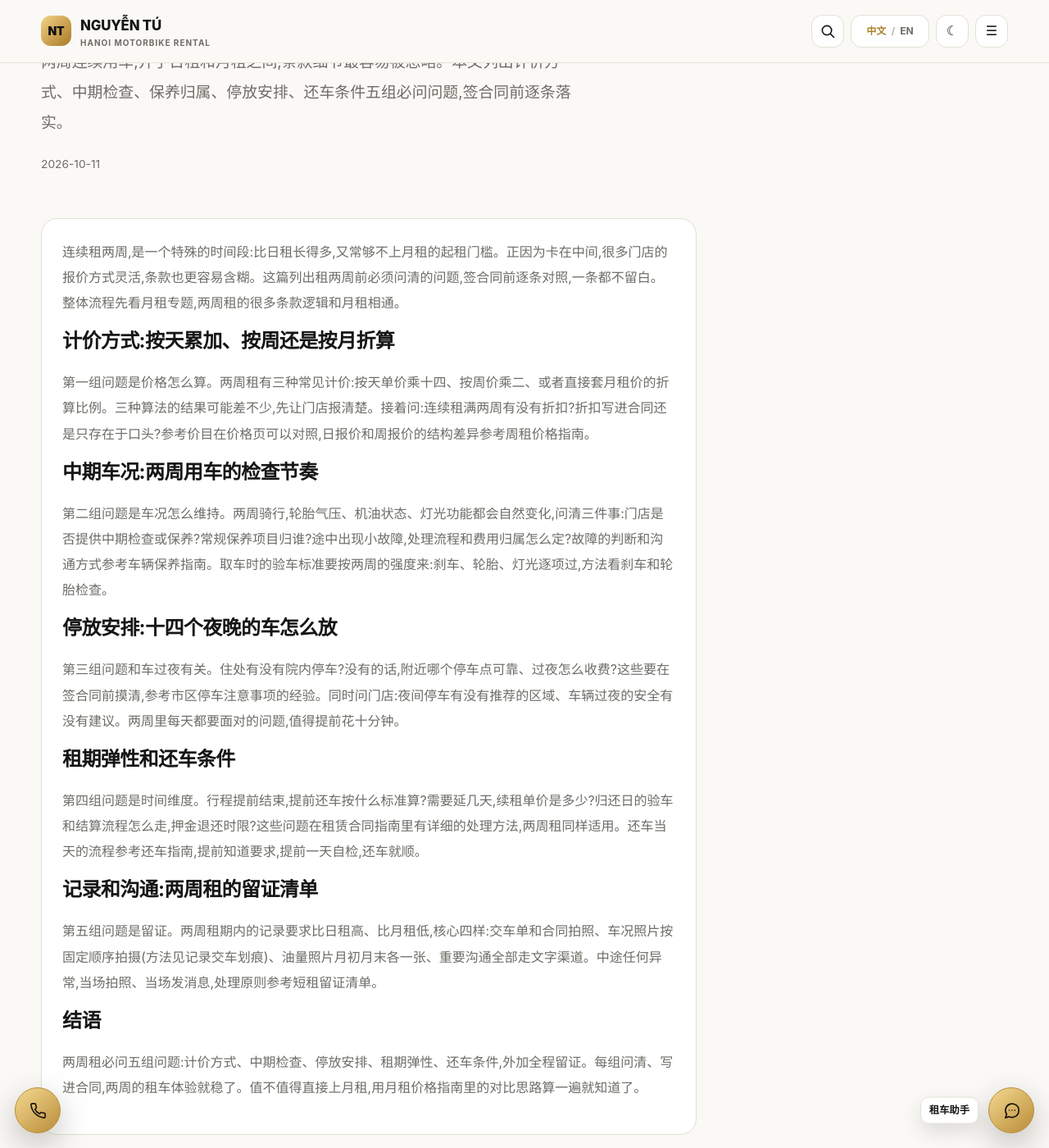
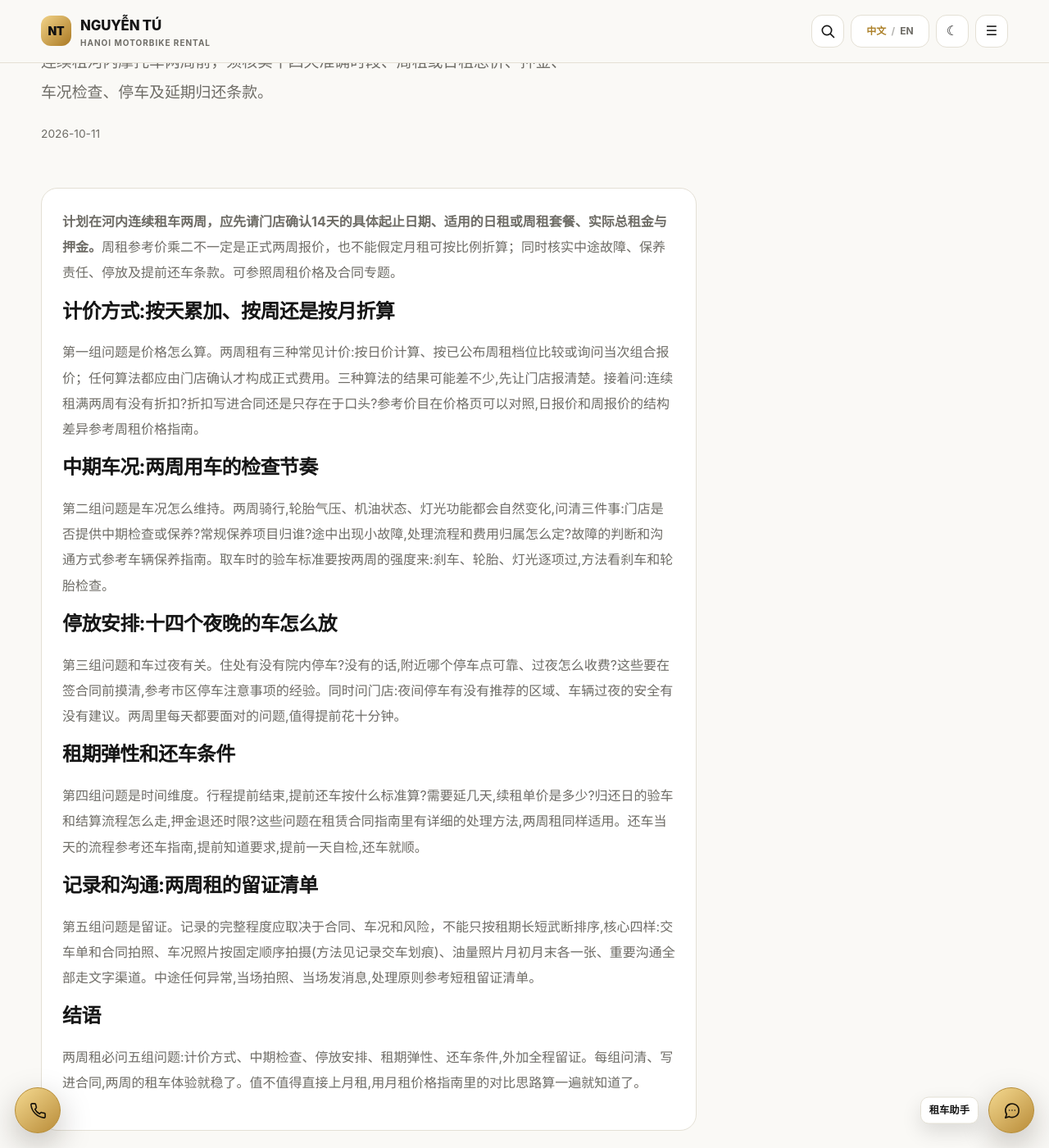
Before and after one commit to thuexemayhanoi/china, a Jekyll site: the page built from _posts/2026-10-11-hanoi-rental-longterm-05.md, in a window 1280 px wide and 1400 px high, scrolled down 221 px. Shown: the whole window at 82% size. Built offline with Jekyll 4.4.1, drawn with Linux system fonts in a browser that asks for light colours.

Commit message:
seo(china): direct answer and factual audit 2026-10-11-hanoi-rental-longterm-05.md

```diff
--- a/_posts/2026-10-11-hanoi-rental-longterm-05.md
+++ b/_posts/2026-10-11-hanoi-rental-longterm-05.md
@@ -5,18 +5,19 @@ topic: "rental"
 subtopic: "monthly"
 permalink: "/blog/hanoi-rental-longterm-05/"
 title: "连续租车两周该先询问什么"
-description: "两周连续用车,介于日租和月租之间,条款细节最容易被忽略。本文列出计价方式、中期检查、保养归属、停放安排、还车条件五组必问问题,签合同前逐条落实。"
+description: "连续租河内摩托车两周前，须核实十四天准确时段、周租或日租总价、押金、车况检查、停车及延期归还条款。"
+last_modified_at: "2026-10-12"
 primary_keyword: "河内摩托车月租"
 date: "2026-10-11 17:20:46 +0700"
 seo_silo: "rental/monthly"
 breadcrumbs: [{"label": "博客", "href": "/blog/"}, {"label": "专题", "href": "/topics/rental/monthly/"}, {"label": "连续租车两周该先询问什么"}]
 publication_method: "automated_qa"
 ---
-连续租两周,是一个特殊的时间段:比日租长得多,又常够不上月租的起租门槛。正因为卡在中间,很多门店的报价方式灵活,条款也更容易含糊。这篇列出租两周前必须问清的问题,签合同前逐条对照,一条都不留白。整体流程先看[月租专题](/topics/rental/monthly/),两周租的很多条款逻辑和月租相通。
+**计划在河内连续租车两周，应先请门店确认14天的具体起止日期、适用的日租或周租套餐、实际总租金与押金。**周租参考价乘二不一定是正式两周报价，也不能假定月租可按比例折算；同时核实中途故障、保养责任、停放及提前还车条款。可参照[周租价格](/topics/pricing/weekly/)及[合同专题](/topics/guides/contracts/)。
 
 ## 计价方式:按天累加、按周还是按月折算
 
-第一组问题是价格怎么算。两周租有三种常见计价:按天单价乘十四、按周价乘二、或者直接套月租价的折算比例。三种算法的结果可能差不少,先让门店报清楚。接着问:连续租满两周有没有折扣?折扣写进合同还是只存在于口头?参考价目在[价格页](/prices/)可以对照,日报价和周报价的结构差异参考[周租价格指南](/topics/pricing/weekly/)。
+第一组问题是价格怎么算。两周租有三种常见计价:按日价计算、按已公布周租档位比较或询问当次组合报价；任何算法都应由门店确认才构成正式费用。三种算法的结果可能差不少,先让门店报清楚。接着问:连续租满两周有没有折扣?折扣写进合同还是只存在于口头?参考价目在[价格页](/prices/)可以对照,日报价和周报价的结构差异参考[周租价格指南](/topics/pricing/weekly/)。
 
 ## 中期车况:两周用车的检查节奏
 
@@ -32,7 +33,7 @@ publication_method: "automated_qa"
 
 ## 记录和沟通:两周租的留证清单
 
-第五组问题是留证。两周租期内的记录要求比日租高、比月租低,核心四样:交车单和合同拍照、车况照片按固定顺序拍摄(方法见[记录交车划痕](/blog/hanoi-rental-scooters-18/))、油量照片月初月末各一张、重要沟通全部走文字渠道。中途任何异常,当场拍照、当场发消息,处理原则参考[短租留证清单](/blog/hanoi-rental-scooters-24/)。
+第五组问题是留证。记录的完整程度应取决于合同、车况和风险，不能只按租期长短武断排序,核心四样:交车单和合同拍照、车况照片按固定顺序拍摄(方法见[记录交车划痕](/blog/hanoi-rental-scooters-18/))、油量照片月初月末各一张、重要沟通全部走文字渠道。中途任何异常,当场拍照、当场发消息,处理原则参考[短租留证清单](/blog/hanoi-rental-scooters-24/)。
 
 ## 结语
 
```
